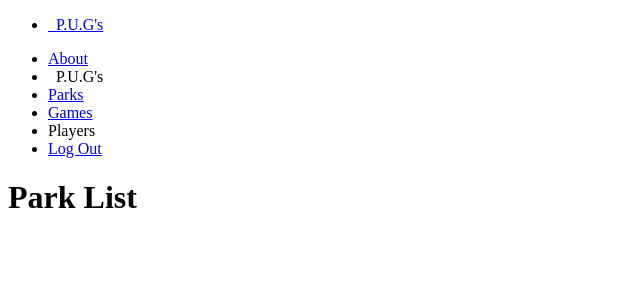
After one commit to seagrendaniel/PickUpGames, a Django app: page /parks/ in a window 1280 px wide. The commit adds this page. Shown: the top 300 px of the page, without its empty margins (0-640 px from the left). Run offline with Django 3.2, Linux system fonts and the light colour scheme; the visitor is signed in with stand-in values (Sample User, id 1); data that the repository does not hold is empty.

Commit message:
add park index and detail functionality and 1st attempt on API integration

```diff
--- a/main_app/admin.py
+++ b/main_app/admin.py
@@ -1,7 +1,8 @@
 from django.contrib import admin
-from .models import Profile, Game
+from .models import Profile, Game, Park
 from django.contrib.auth.models import User
 
 # Register your models here.
 admin.site.register(Profile)
 admin.site.register(Game)
+admin.site.register(Park)
--- a/main_app/models.py
+++ b/main_app/models.py
@@ -9,6 +9,7 @@
 class Park(models.Model):
     name = models.CharField(max_length=100)
     address = models.CharField(max_length=100)
+    zipcode = models.IntegerField()
     courts = models.IntegerField()
     schedule = models.CharField(max_length=250)
     lat = models.DecimalField(max_digits=11, decimal_places=8)
--- a/main_app/templates/base.html
+++ b/main_app/templates/base.html
@@ -1,4 +1,5 @@
 {% load static %}
+{% load easy_maps_tags %}
 
 <!DOCTYPE html>
 <html lang="en">
@@ -26,6 +27,7 @@
                         <li><a href="{% url 'about' %}">About</a></li>
                         {% if user.is_authenticated %}
                         <li>&nbsp;&nbsp;P.U.G's</li>
+                        <li><a href="{% url 'parks_index' %}">Parks</a></li>
                         <li><a href="{% url 'games_index' %}">Games</a></li>
                         <li>Players</li>
                         <li><a href="{% url 'logout' %}"> Log Out</a></li>
--- /dev/null
+++ b/main_app/templates/parks/index.html
@@ -0,0 +1,18 @@
+{% extends 'base.html' %}
+{% block content %}
+
+<h1>Park List</h1>
+
+{% for park in parks %}
+<h4>{{ park.name }}</h4>
+<ul>
+    <li>Location: {{ park.address }} {{ park.zipcode }}</li>
+    <li>Schedule: {{ park.schedule }}</li>
+    <li>Number of Courts: {{ park.courts }}</li>
+</ul>
+<a href="{% url 'parks_detail' park.id %}">Details</a>
+
+
+{% endfor %}
+
+{% endblock %}
--- a/main_app/urls.py
+++ b/main_app/urls.py
@@ -7,6 +7,8 @@
 path('accounts/', include('django.contrib.auth.urls')),
 path('accounts/signup', views.signup, name='signup'),
 path('profile/', views.profile_show, name='profile'),
+path('parks/', views.parks_index, name='parks_index'),
+path('parks/<int:park_id>/', views.parks_detail, name='parks_detail'),
 path('games/', views.games_index, name='games_index'),
 path('games/<int:game_id>/', views.games_detail, name='games_detail'),
 path('games/create/', views.GameCreate.as_view(), name='games_create'),
--- a/main_app/views.py
+++ b/main_app/views.py
@@ -6,7 +6,7 @@
 from .forms import SignupForm, NewGameForm
 from django.contrib.auth.decorators import login_required
 from django.contrib.auth.mixins import LoginRequiredMixin
-from .models import Game
+from .models import Game, Park
 
 def home(request):
   return render(request, 'home.html')
@@ -39,6 +39,28 @@
 
   return render(request, 'registration/signup.html', context)
 
+class ParkCreate(LoginRequiredMixin, CreateView):
+  model = Park
+  fields = ['name', 'address', 'zipcode', 'courts', 'schedule', 'lat', 'long']
+
+class ParkDelete(LoginRequiredMixin, DeleteView):
+  model = Park
+  success_url = '/parks/'
+
+@login_required
+def parks_index(request):
+  parks = Park.objects.all()
+  print(parks)
+  for park in parks:
+    print('park name', park.name)
+  return render(request, 'parks/index.html', {'parks': parks})
+
+@login_required
+def parks_detail(request, park_id):
+  park = Park.objects.get(id=park_id)
+  return render(request, 'parks/detail.html', {'park': park})
+
+
 class GameCreate(LoginRequiredMixin, CreateView):
   model = Game
   fields = ['park', 'date', 'time']
@@ -57,9 +79,10 @@
 
 @login_required
 def games_index(request):
+  games = Game.objects.all()
   return render(request, 'games/index.html', { 'games': games })
 
 @login_required
 def games_detail(request, game_id):
   game = Game.objects.get(id=game_id)
-  return render(request, 'games/details.html', { 'game': game })
+  return render(request, 'games/detail.html', { 'game': game })
```
Also changed, not shown: main_app/templates/parks/detail.html (added, +10 -0 lines), pickupgames/settings.py (+8 -0 lines), main_app/migrations/0001_initial.py, main_app/migrations/0002_park_zipcode.py (added).
